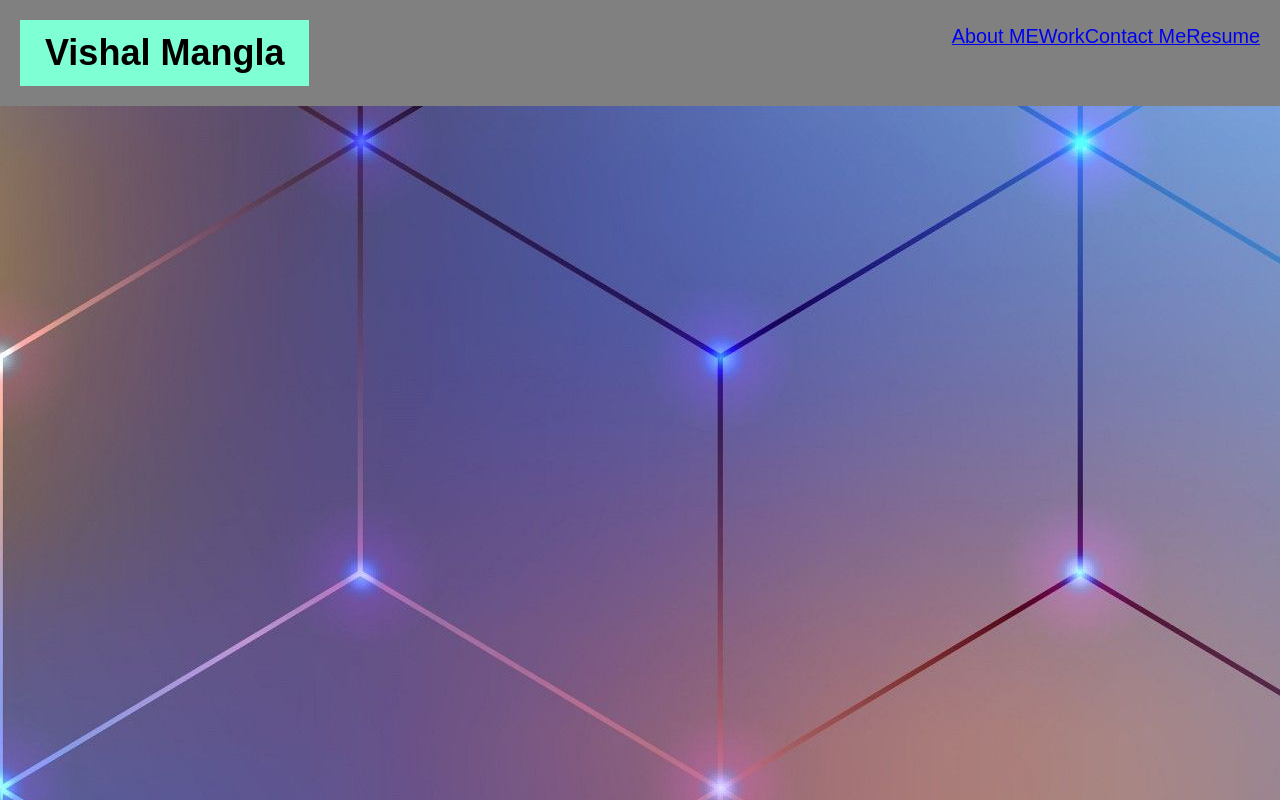
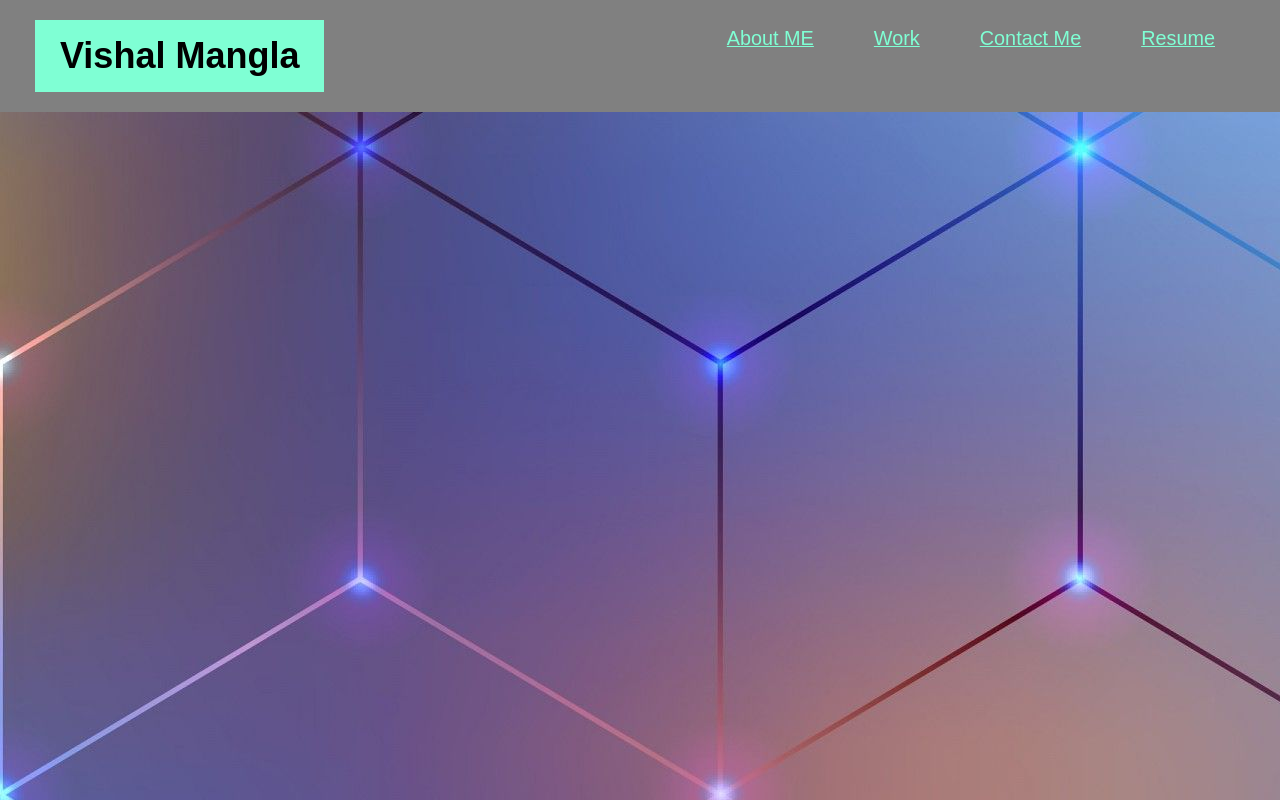
Before and after one commit to vishalmangla/VishalPortfolio, a plain HTML site: page index.html in a window 1280 px wide. Shown: the top 800 px of the page. Drawn offline with Linux system fonts and the light colour scheme.

Commit message:
fixed navigation

```diff
--- a/Assets/css/style.css
+++ b/Assets/css/style.css
@@ -10,11 +10,10 @@ body {
 /*Applying Styles to the Header*/
 header {
     display : flex;
-    padding: 20px;
+    padding: 20px 35px;
     background-color: gray;
     justify-content: space-between;
     flex-wrap: wrap;
-
 }
 
 header h1 {
@@ -23,12 +22,14 @@ header h1 {
     font-size: 36px;
     background-color: aquamarine;
     color: black;
+    margin: 0;
 }
 header nav {
     margin: 7px 0;
+
 }
-header nav ul{
-display:flex;
+header nav ul {
+display: flex;
 flex-wrap: wrap;
 align-items: center;
 justify-content: space-between;
@@ -36,9 +37,9 @@ list-style: none;
 
 }
 
-header nav ul li {
-    display: flex;
-    margin: auto;
+header nav ul li a {
+    margin: 0 30px;
+    font-weight: lighter;
     font-size: 1.55vw;
     color: aquamarine;
 }
--- a/index.html
+++ b/index.html
@@ -5,17 +5,19 @@
     <meta name="viewport" content="width=device-width, initial-scale=1.0" />
     <meta http-equiv="X-UA-Compatible" content="ie=edge" />
     <title>Vishal's Portfolio!</title>
-    <link rel="stylesheet" href="./Assets/css/reset.css" />
+    <!-- <link rel="stylesheet" href="./Assets/css/reset.css" /> -->
     <link rel="stylesheet" href="./Assets/css/style.css" />
 </head>
 
 <body>
     <!--Main header Section-->
-    <header>
+<header>
         <!--Creating another section for name to user flex box-->
-    <div>
-        <h1>Vishal Mangla</h1>
-    </div>
+
+        <h1>
+            Vishal Mangla
+        </h1>
+
 
     <!--Defining the navigation section on the top-->
     <nav>
@@ -23,7 +25,6 @@
             <li>
                 <a href="#aboutme">About ME</a>
             </li>
-            <br>
             <li>
                 <a href="#work">Work</a>
             </li>
@@ -35,7 +36,7 @@
             </li>
         </ul>
     </nav>
-    </header>   <!-- Closing the header section-->
+</header>   <!-- Closing the header section-->
 
 <!--Creating Hero Section-->
 <section>
```
